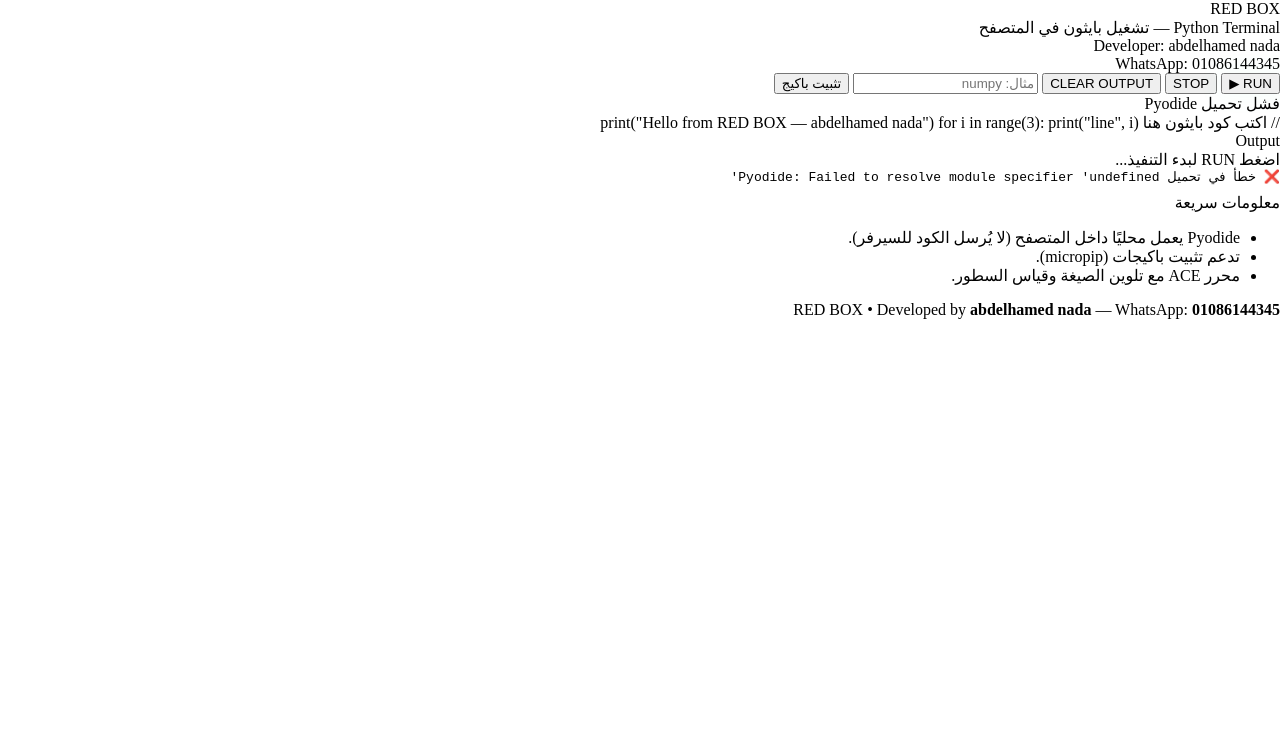
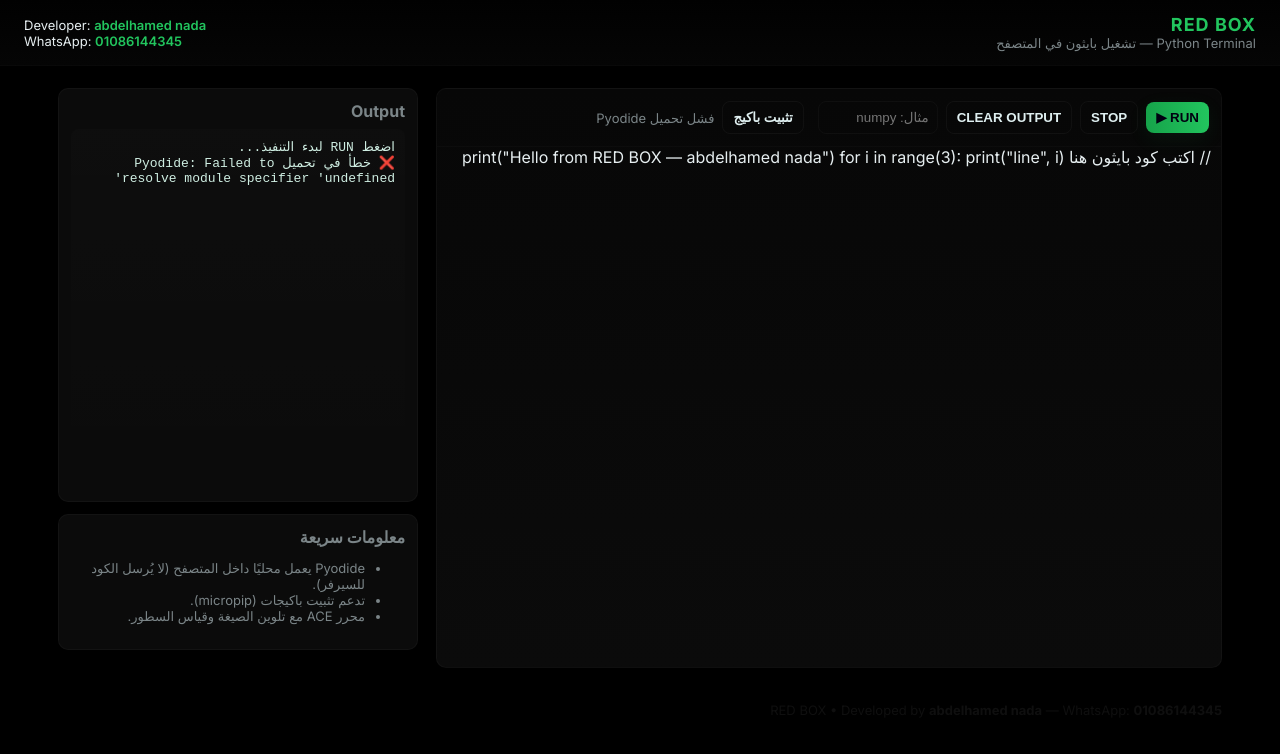
Before and after one commit to abbn7/python-terminal-website, a website with bundled scripts: page index.html in a window 1280 px wide. Built offline with nearby package versions, Linux system fonts and the light colour scheme.

Commit message:
Update styles.css

```diff
--- a/styles.css
+++ b/styles.css
@@ -1,34 +1,40 @@
-/* styles.css - تحسينات واجهة وخفيف انيميشن */
-body { margin: 0; padding: 0; }
+:root{
+  --bg:#000000;
+  --panel:#0b0b0b;
+  --muted:#7b8588;
+  --accent:#22c55e;
+  --glass: rgba(255,255,255,0.03);
+}
+*{box-sizing:border-box}
+html,body{height:100%;margin:0;padding:0;background:var(--bg);color:#e6eef0;font-family:Inter,system-ui,-apple-system,Segoe UI,Roboto,"Helvetica Neue",Arial}
+.topbar{display:flex;justify-content:space-between;align-items:center;padding:14px 24px;border-bottom:1px solid rgba(255,255,255,0.03);background:linear-gradient(180deg,#010101,#050505)}
+.brand .logo{font-weight:800;letter-spacing:1px;color:var(--accent);font-size:18px}
+.brand .title{font-size:13px;color:var(--muted)}
+.dev{font-size:13px;text-align:left}
+.dev .dev-name span,.dev .dev-contact span{color:var(--accent);font-weight:600}
 
-/* تلميحات بسيطة للتمرير */
-#output::-webkit-scrollbar { height: 8px; width: 8px; }
-#output::-webkit-scrollbar-thumb { background: rgba(255,255,255,0.06); border-radius: 8px; }
+.container{display:grid;grid-template-columns:1fr 360px;gap:18px;max-width:1200px;margin:22px auto;padding:0 18px}
+.left{min-height:520px;background:linear-gradient(180deg,#070707,#0b0b0b);border:1px solid rgba(255,255,255,0.03);border-radius:10px;overflow:hidden;display:flex;flex-direction:column}
+.toolbar{display:flex;align-items:center;gap:8px;padding:12px;border-bottom:1px solid rgba(255,255,255,0.02)}
+.btn{background:transparent;border:1px solid rgba(255,255,255,0.04);color:#dfeff0;padding:8px 10px;border-radius:8px;cursor:pointer;font-weight:600}
+.btn.primary{background:linear-gradient(90deg,#16a34a,#22c55e);border:none;color:#001;box-shadow:0 6px 20px rgba(34,197,94,0.08)}
+.pkg-input{background:transparent;border:1px solid rgba(255,255,255,0.03);padding:8px;border-radius:8px;color:#dfeff0;margin-left:6px;width:120px}
+.status{margin-left:auto;color:var(--muted);font-size:13px}
 
-/* أنيميشن تحميل */
-@keyframes pulseGlow {
-  0% { box-shadow: 0 0 0 0 rgba(110,231,183,0.0); }
-  70% { box-shadow: 0 0 20px 6px rgba(110,231,183,0.04); }
-  100% { box-shadow: 0 0 0 0 rgba(110,231,183,0.0); }
-}
-#runBtn { animation: pulseGlow 3s infinite; }
+.editor{height:520px;background:transparent;padding:0 10px}
+.right{display:flex;flex-direction:column;gap:12px}
+.panel{background:var(--panel);border:1px solid rgba(255,255,255,0.03);border-radius:10px;padding:12px;overflow:hidden}
+.panel-title{font-weight:700;color:var(--muted);margin-bottom:8px}
+.output{height:360px;overflow:auto;background:transparent;border-radius:8px;padding:10px;font-family:monospace;font-size:13px;color:#cfeee2;background:linear-gradient(180deg,rgba(255,255,255,0.01),transparent)}
+.panel-body{color:var(--muted);font-size:13px}
+.footer{max-width:1200px;margin:0 auto;padding:12px 18px;color:rgba(255,255,255,0.06);font-size:13px}
 
-/* ثابتة الواجهة: منع العناصر من التحرك بشكل مفاجئ */
-textarea, #output { transition: box-shadow .12s ease, transform .08s ease; }
-
-/* watermark رقيق في الزاوية */
-body::after {
-  content: "abdelhamed nada • 01086144345";
-  position: fixed;
-  bottom: 8px;
-  left: 8px;
-  font-size: 10px;
-  color: rgba(255,255,255,0.03);
-  pointer-events: none;
-  user-select: none;
+/* small screens */
+@media (max-width:900px){
+  .container{grid-template-columns:1fr; padding-bottom:30px}
+  .editor{height:420px}
+  .output{height:240px}
 }
 
-/* responsive tweaks */
-@media (max-width: 768px) {
-  #codeEditor { height: 44vh !important; }
-}
+/* watermark discreet */
+body::after{content:"abdelhamed nada • 01086144345";position:fixed;left:10px;bottom:6px;font-size:10px;color:rgba(255,255,255,0.03);pointer-events:none}
```
